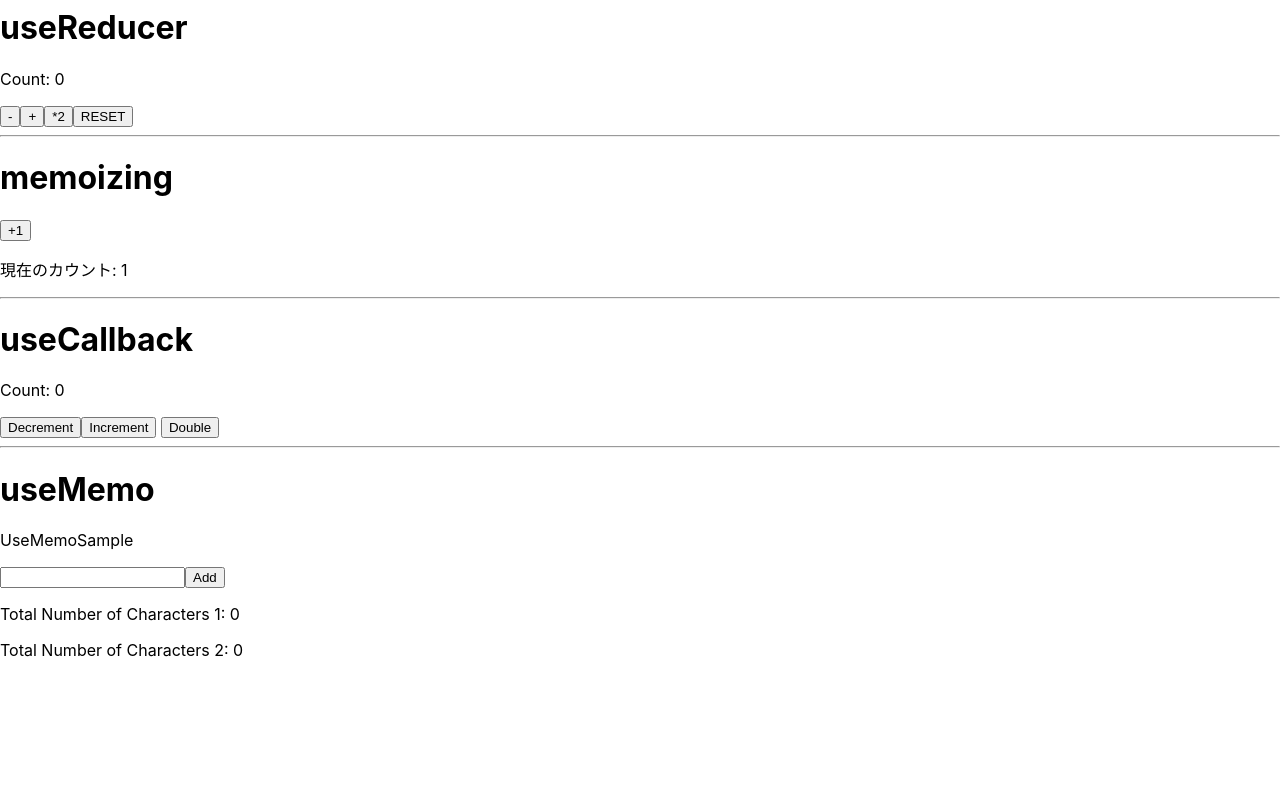
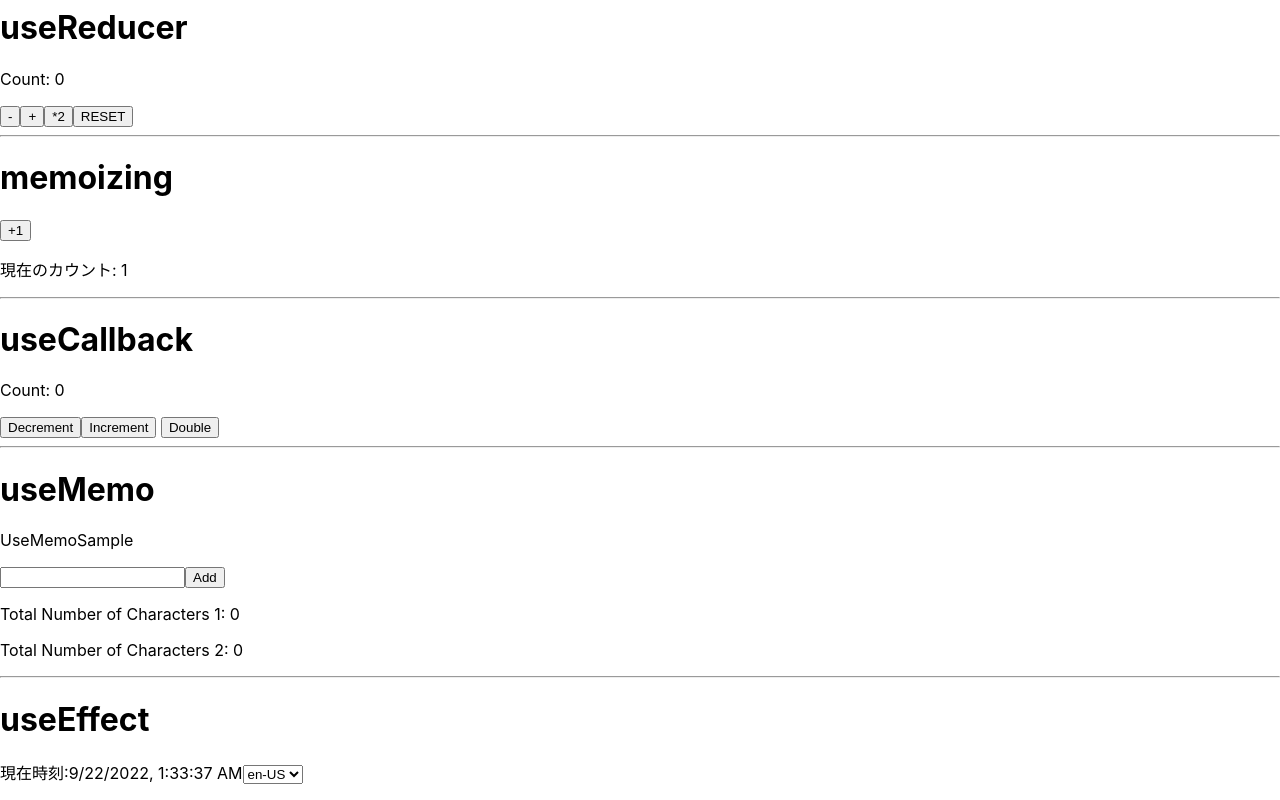
Before and after one commit to TomozQ/react-ts101, a React (Create React App) app: page / in a window 1280 px wide. Shown: the part 552-1352 px from the top of the page. Before the commit the page ends 1228 px from the top, so only its background shows below. Built offline with nearby package versions, Linux system fonts and the light colour scheme.

Commit message:
useEffect

```diff
--- /dev/null
+++ b/src/components/Clock.tsx
@@ -0,0 +1,80 @@
+import React, { useEffect, useState  } from "react";
+
+// タイマーが呼び出される周期を1秒
+const UPDATE_CYCLE = 1000
+
+// ローカルストレージで使用するKEY
+const KEY_LOCALE = 'KEY_LOCALE'
+
+enum Locale {
+  US = 'en-US',
+  JP = 'ja-JP',
+}
+
+const getLocaleFromString = (text: string) => {
+  switch (text) {
+    case Locale.US:
+      return Locale.US
+    case Locale.JP:
+      return Locale.JP
+    default:
+      return Locale.US
+  }
+}
+
+export const Clock = () => {
+  const [timestamp, setTimestamp] = useState(new Date())
+  const [locale, setLocale] = useState(Locale.US)
+
+  // タイマーのセットをするための副作用
+  useEffect(() => {
+    // タイマーのセット
+    const timer = setInterval(() => {
+      setTimestamp(new Date())
+    }, UPDATE_CYCLE)
+
+    // クリーンアップ関数
+    // 次のuseEffect()が実行される直前またはアンマウント時に実行される。
+    // 依存配列が空なのでコンポーネントがアンマウントされた時だけクリーンアップ関数が実行される。（タイマーが解除される）
+    // アンマウント時にタイマーを解除しないと、親コンポーネントでClockコンポーネントの呼び出しがなくなり、表示されなくなった後でもタイマーが作動し続ける。（バグやメモリリークの原因となる）
+    return () => {
+      clearInterval(timer)
+    }
+    // 初期描画時のみ実行
+  },[])
+
+  /*
+    localstorageの関数は同期的に実行され、読み込む/書き込むデータが大きいほど時間がかかる。
+    描画関数中に直接localstorageを使用すると、描画の遅延が発生してしまう。
+    そのためuseEffectの中でlocalstorageを使用する。
+  */
+  // Localstorageから値を読み込むための副作用
+  useEffect(() => {
+    const savedLocale = localStorage.getItem(KEY_LOCALE)
+    if(savedLocale !== null){
+      setLocale(getLocaleFromString(savedLocale))
+    }
+  },[])
+
+  // localが変化した時に、localstorageに値を保存するための副作用
+  useEffect(() => {
+    localStorage.setItem(KEY_LOCALE, locale)
+    // 依存配列にlocaleを渡し、localeが変化するたびに実行するようにしている。
+  },[locale])
+
+  return (
+    <div>
+      <p>
+        <span id="current-time-label">現在時刻</span>
+        <span>:{timestamp.toLocaleString(locale)}</span>
+        <select
+          value={locale}
+          onChange={(e) => setLocale(getLocaleFromString(e.target.value))}
+        >
+          <option value="en-US">en-US</option>
+          <option value="ja-JP">ja-JP</option>
+        </select>
+      </p>
+    </div>
+  )
+}
--- a/src/index.tsx
+++ b/src/index.tsx
@@ -12,6 +12,7 @@
 import { Parent1 } from './components/Parent';
 import { CallbackParent } from './components/CallbackParent';
 import { UseMemoSample } from './components/useMemoSample';
+import { Clock } from './components/Clock';
 
 import reportWebVitals from './reportWebVitals';
 
@@ -45,6 +46,9 @@
     <hr />
     <h1>useMemo</h1>
     <UseMemoSample />
+    <hr />
+    <h1>useEffect</h1>
+    <Clock />
   </>
   // </React.StrictMode>
 );
```
